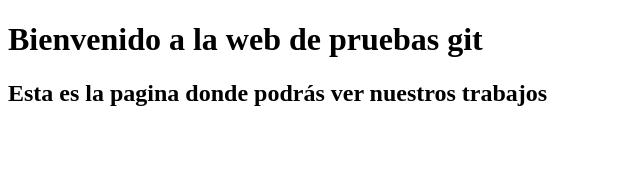
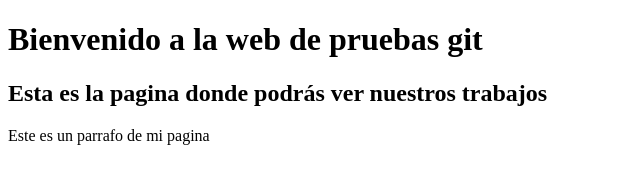
Before and after one commit to popululu/web-git, a plain HTML site: page index.html in a window 1280 px wide. Shown: the whole page, without its empty margins (0-640 px from the left). Drawn offline with Linux system fonts and the light colour scheme.

Commit message:
agrego un parrafo
parrafo agregado por el cliente

```diff
--- a/index.html
+++ b/index.html
@@ -7,5 +7,6 @@
 <body>
 	<h1>Bienvenido a la web de pruebas git</h1>
 	<h2>Esta es la pagina donde podrás ver nuestros trabajos</h2>
+	<p>Este es un parrafo de mi pagina</p>
 </body>
 </html>
```
